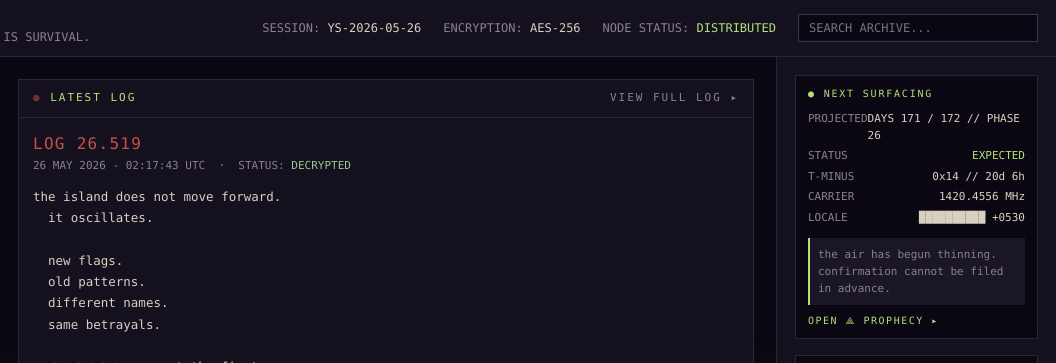
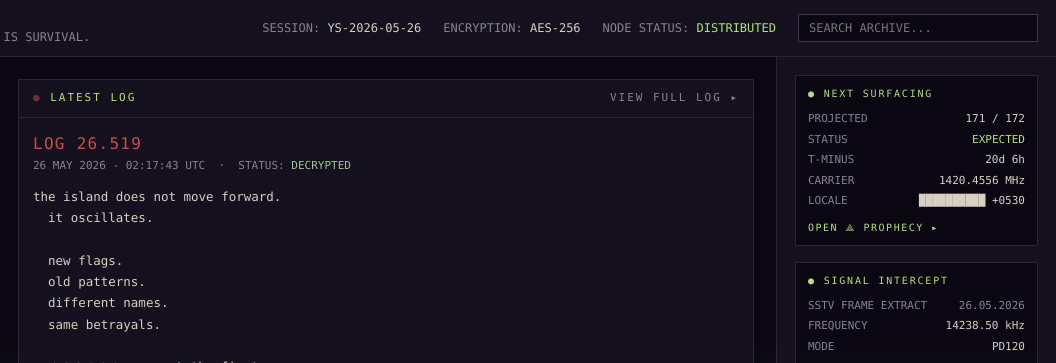
Before and after one commit to Lalindra/yogeshwari_archive, a plain HTML site: page index.html in a window 1280 px wide. Shown: the top 363 px of the page, 224-1280 px from the left. Drawn offline with Linux system fonts and the light colour scheme.

Commit message:
tighten surfacing block: shorter values, drop prose note
PROJECTED line was 26 chars and wrapping the narrow right-rail
column. Trim to '171 / 172' (drop redundant DAYS prefix + PHASE 26
since current year is implied).

Also remove the gray note block entirely — 'the air has begun
thinning. confirmation cannot be filed in advance.' was too much
prose for an instrument-reading widget. The block is now pure data.

T-MINUS simplified from '0x14 // 20d 12h' to '20d 12h'.

```diff
--- a/index.html
+++ b/index.html
@@ -922,14 +922,11 @@
   <aside class="right">
     <div class="block" id="surfacing-block">
       <h4>● NEXT SURFACING</h4>
-      <div class="kv"><span>PROJECTED</span><b>DAYS 171 / 172 // PHASE 26</b></div>
+      <div class="kv"><span>PROJECTED</span><b>171 / 172</b></div>
       <div class="kv"><span>STATUS</span><b id="surf-status">EXPECTED</b></div>
       <div class="kv"><span>T-MINUS</span><b id="surf-tminus">█ █ █</b></div>
       <div class="kv"><span>CARRIER</span><b>1420.4556 MHz</b></div>
       <div class="kv"><span>LOCALE</span><b>██████████ +0530</b></div>
-      <div style="margin-top: 10px; padding: 8px; background: var(--bg-panel-2); border-left: 2px solid var(--accent); font-size: 11px; line-height: 1.55; color: var(--text-dim);" id="surf-note">
-        the air has begun thinning. confirmation cannot be filed in advance.
-      </div>
       <a data-section="prophecies" data-path="prophecies/prophecy_009_the_third_surfacing.txt" style="display:block; margin-top:8px; font-size:10px; letter-spacing:0.15em;">OPEN ⟁ PROPHECY ▸</a>
     </div>
 
@@ -1287,33 +1284,24 @@ function updateSurfacingBlock() {
   var now = Date.now();
   var stEl = document.getElementById("surf-status");
   var tEl  = document.getElementById("surf-tminus");
-  var nEl  = document.getElementById("surf-note");
-  if (!stEl || !tEl || !nEl) return;
+  if (!stEl || !tEl) return;
   if (now < startUTC) {
     var hrs = Math.ceil((startUTC - now) / 3600000);
     var days = Math.ceil((startUTC - now) / 86400000);
     stEl.textContent = "EXPECTED";
     stEl.style.color = "var(--accent)";
-    // Cryptic countdown: hex day count + days. The PROJECTED line
-    // does the date work; the wrapper does not announce the calendar.
-    var hex = "0x" + days.toString(16).toUpperCase().padStart(2, "0");
-    tEl.textContent = hex + " // " + days + "d " + (hrs % 24) + "h";
-    nEl.textContent = "the air has begun thinning. confirmation cannot be filed in advance.";
+    tEl.textContent  = days + "d " + (hrs % 24) + "h";
     block.classList.remove("surf-active");
   } else if (now < endUTC) {
     var isNight2 = now >= midUTC;
     stEl.textContent = "⟁ SURFACING";
     stEl.style.color = "var(--mx-c)";
     tEl.textContent  = isNight2 ? "NIGHT 02 / 02" : "NIGHT 01 / 02";
-    nEl.textContent  = isNight2
-      ? "the second night confirms the first. two breaths to land."
-      : "the apology arrives here. the breath is being acknowledged tonight.";
     block.classList.add("surf-active");
   } else {
     stEl.textContent = "PASSED";
     stEl.style.color = "var(--text-dim)";
     tEl.textContent  = "⟁ WINDOW CLOSED";
-    nEl.textContent  = "the window has closed. the pattern continues elsewhere.";
     block.classList.remove("surf-active");
   }
 }
```
